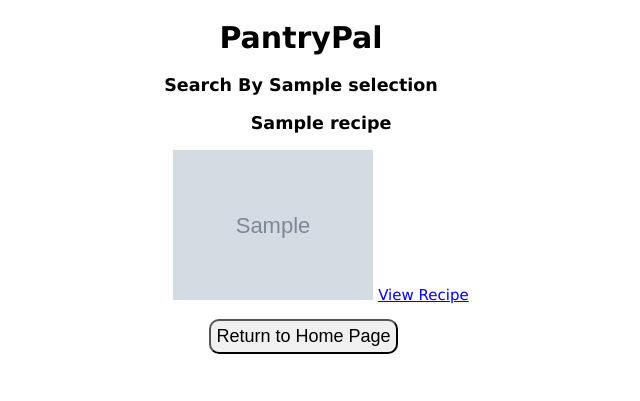
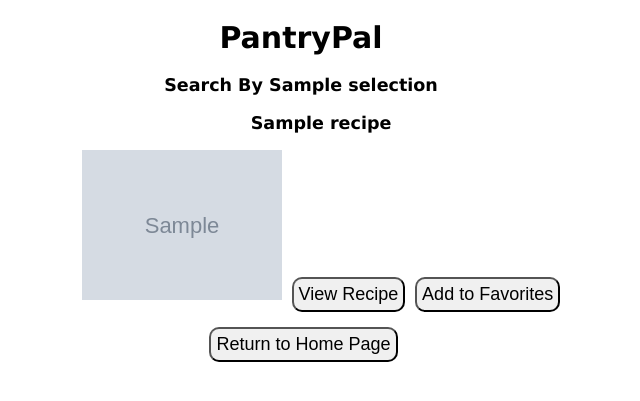
Before and after one commit to staticBytess/Recipe-APP, a Flask app: template flaskApp/templates/searchResults.html in a window 1280 px wide. Shown: the top 401 px of the page, without its empty margins (339-979 px from the left). Run offline with Flask 3, Linux system fonts and the light colour scheme; the template is opened without the code that fills it: most values are stand-ins (such as "Sample title", 1, 10 or a date in 2020); grey boxes marked "Sample" are stand-in pictures.

Commit message:
Included a working save recipe button

```diff
--- a/flaskApp/templates/id.html
+++ b/flaskApp/templates/id.html
@@ -6,7 +6,8 @@
     {% block content %}
     <h3>Title: {{recipe.title}}</h3>
     <h4>ID: {{recipe.id}}</h4>
-    <save-recipe></save-recipe>
+<!--<save-recipe></save-recipe>-->
+<a href="/addFave?value={{ recipe.id }}"><button type="submit">Add to Favorites</button></a>
     <h4>Summary: {{recipe.summary}}</h4>
     <a href={{recipe.website}}>website</a>
     <h4>Instructions: {{recipe.instructions}}</h4>
@@ -21,5 +22,5 @@
         {% endfor %}
 
     </ul>
-<return-home></return-home>
+    <return-home></return-home>
     {% endblock content %}
--- a/flaskApp/templates/idInfo.html
+++ b/flaskApp/templates/idInfo.html
@@ -7,7 +7,8 @@
 
     <h3>Title: {{recipe.title}}</h3>
     <h4>ID: {{recipe.id}}</h4>
-    <save-recipe></save-recipe>
+    <!--<save-recipe></save-recipe>-->
+    <a href="/addFave?value={{ recipe.id }}"><button type="submit">Add to Favorites</button></a>
     <h4>Summary: {{recipe.summary}}</h4>
     <a href={{recipe.website}}>website</a>
     <h4>Instructions: {{recipe.instructions}}</h4>
--- a/flaskApp/templates/random.html
+++ b/flaskApp/templates/random.html
@@ -7,7 +7,8 @@
     <h1>Random Recipe</h1>
     <h3>Title: {{recipe.title}}</h3>
     <h4>ID: {{recipe.id}}</h4>
-    <save-recipe></save-recipe>
+    <!--<save-recipe></save-recipe>-->
+    <a href="/addFave?value={{ recipe.id }}"><button type="submit">Add to Favorites</button></a>
     <h4>Summary: {{recipe.summary}}</h4>
     <a href={{recipe.website}}>website</a>
     <h4>Instructions: {{recipe.instructions}}</h4>
--- a/flaskApp/templates/searchResults.html
+++ b/flaskApp/templates/searchResults.html
@@ -11,7 +11,8 @@
             <p>
                 <h3>{{ recipe.title }}</h3>
                 <img src="{{ recipe.image }}" alt="No Image Available" width="200">
-                <a href="/idInfo?value={{recipe.id}}">View Recipe</a>
+                <a href="/idInfo?value={{recipe.id}}"><button type="submit">View Recipe</button></a>
+                <a href="/addFave?value={{ recipe.id }}"><button type="submit">Add to Favorites</button></a>
 
             </p>
         {% endfor %}
```
